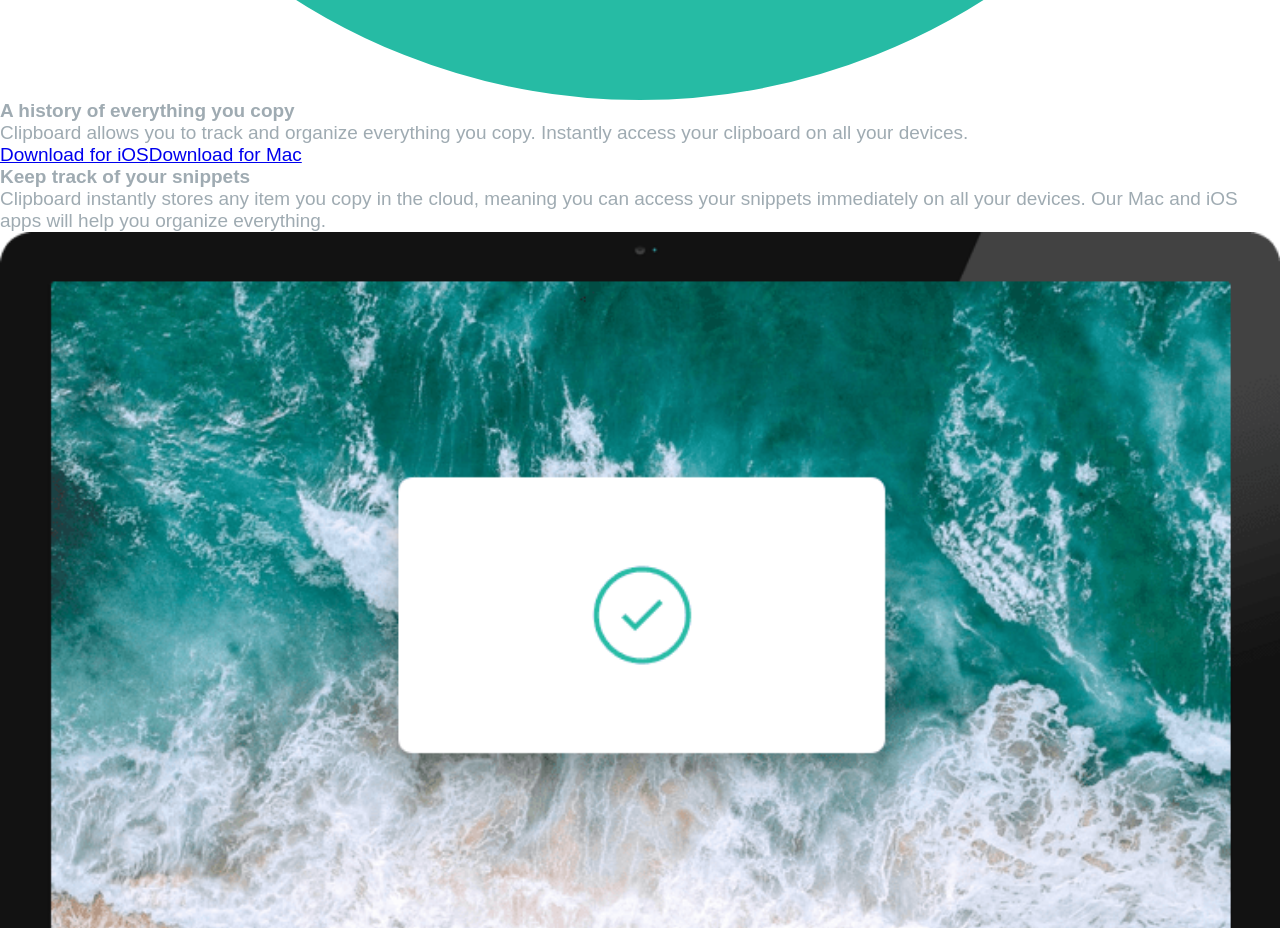
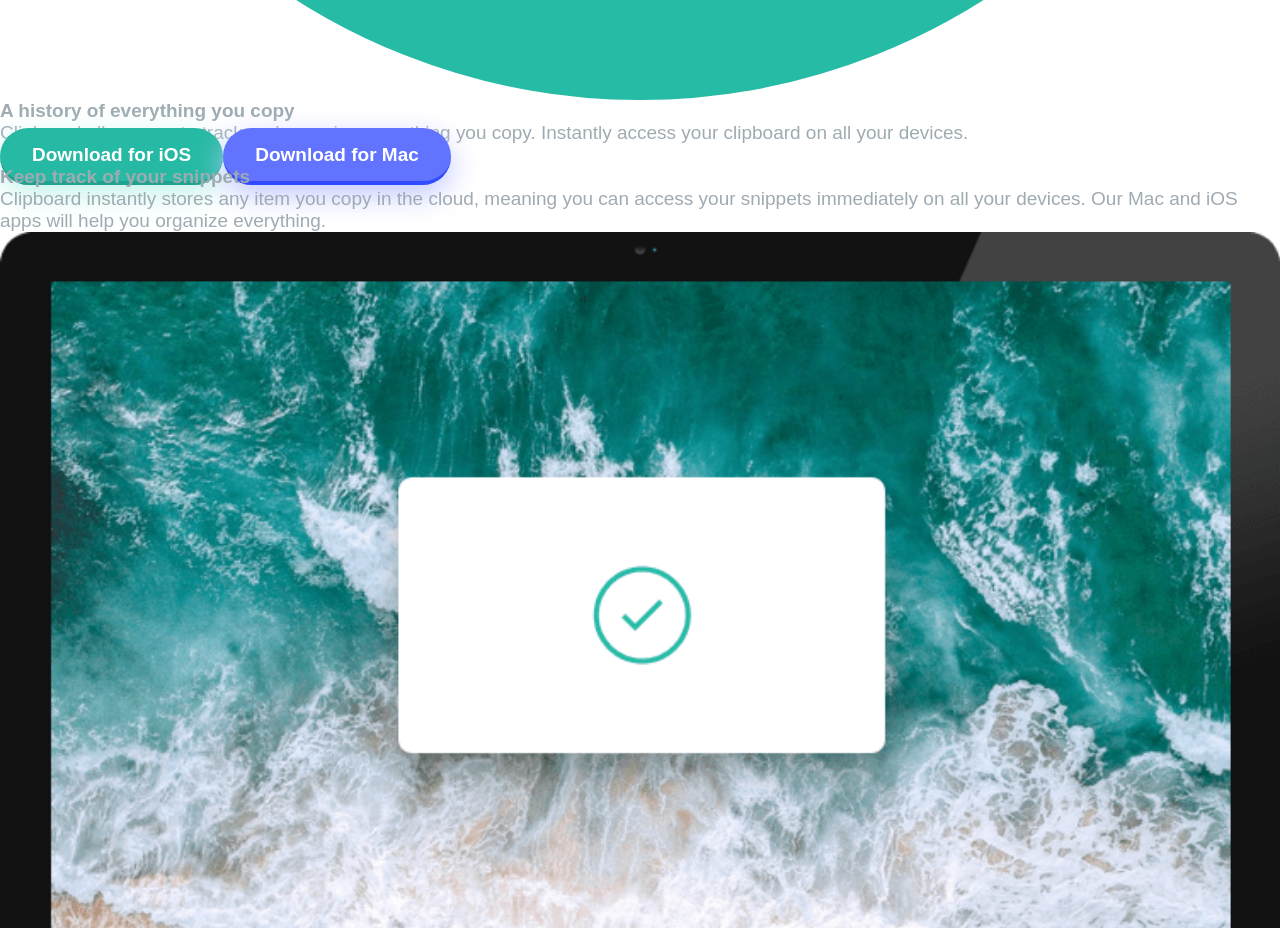
Before and after one commit to kharrnix/fem-clipboard-landing-page, a React (Create React App) app: page / in a window 1280 px wide. Shown: the part 1180-2108 px from the top of the page. Built offline with nearby package versions, Linux system fonts and the light colour scheme; a web font is replaced by a local one.

Commit message:
Style download buttons

```diff
--- a/src/components/Header.js
+++ b/src/components/Header.js
@@ -1,4 +1,6 @@
 import React from "react";
+import LinkButtonPrimary from "./LinkButtonPrimary";
+import LinkButtonSecondary from "./LinkButtonSecondary";
 import iconLogo from "../images/logo.svg";
 
 export default function Header() {
@@ -11,8 +13,8 @@ export default function Header() {
 					Clipboard allows you to track and organize everything you
 					copy. Instantly access your clipboard on all your devices.
 				</p>
-				<a href="#">Download for iOS</a>
-				<a href="#">Download for Mac</a>
+				<LinkButtonPrimary link="/download" text="Download for iOS"/>
+				<LinkButtonSecondary link="/download" text="Download for Mac"/>
 			</header>
 		</>
 	);
--- a/src/components/LinkButton.css
+++ b/src/components/LinkButton.css
@@ -0,0 +1,35 @@
+.link-btn {
+	padding: 1rem 2rem;
+
+	border-bottom-style: solid;
+	border-bottom-width: 4px;
+	border-radius: 1.875rem;
+
+	color: var(--clr-neutral-100);
+	font-weight: 600;
+	text-decoration: none;
+
+	transition-duration: 300ms;
+}
+
+.link-btn--primary {
+	background-color: var(--clr-primary-400);
+	border-bottom-color: var(--clr-primary-600);
+	box-shadow: 0rem 0.625rem 1.875rem 0rem var(--clr-primary-100);
+}
+
+.link-btn--secondary {
+	background-color: var(--clr-secondary-400);
+	border-bottom-color: var(--clr-secondary-600);
+	box-shadow: 0rem 0.625rem 1.875rem 0rem var(--clr-secondary-100);
+}
+
+.link-btn--primary:hover, .link-btn--primary:focus {
+	background-color: var(--clr-primary-200);
+	border-bottom-color: var(--clr-primary-400);
+}
+
+.link-btn--secondary:hover, .link-btn--secondary:focus {
+	background-color: var(--clr-secondary-200);
+	border-bottom-color: var(--clr-secondary-400);
+}
--- a/src/components/LinkButton.js
+++ /dev/null
@@ -1,6 +0,0 @@
-import React from "react";
-import "./LinkButton.css";
-
-export default function LinkButton(props) {
-	return <a href={props.link}>{props.text}</a>;
-}
--- /dev/null
+++ b/src/components/LinkButtonPrimary.js
@@ -0,0 +1,10 @@
+import React from "react";
+import "./LinkButton.css";
+
+export default function LinkButtonPrimary(props) {
+	return (
+		<a href={props.link} className="link-btn link-btn--primary">
+			{props.text}
+		</a>
+	);
+}
--- /dev/null
+++ b/src/components/LinkButtonSecondary.js
@@ -0,0 +1,10 @@
+import React from "react";
+import "./LinkButton.css";
+
+export default function LinkButtonSecondary(props) {
+	return (
+		<a href={props.link} className="link-btn link-btn--secondary">
+			{props.text}
+		</a>
+	);
+}
--- a/src/index.css
+++ b/src/index.css
@@ -4,8 +4,14 @@
 	--clr-neutral-200: hsl(201, 11%, 66%);
 	--clr-neutral-900: hsl(210, 10%, 33%);
 
+	--clr-primary-100: hsl(171, 66%, 86%);
+	--clr-primary-200: hsl(171, 66%, 57%);
 	--clr-primary-400: hsl(171, 66%, 44%);
+	--clr-primary-600: hsl(171, 66%, 38%);
+	--clr-secondary-100: hsl(233, 100%, 88%);
+	--clr-secondary-200: hsl(233, 100%, 76%);
 	--clr-secondary-400: hsl(233, 100%, 69%);
+	--clr-secondary-600: hsl(233, 100%, 60%);
 
 	/* Font variables */
 	--ff-primary: "Bai Jamjuree", Arial, sans-serif;
```
